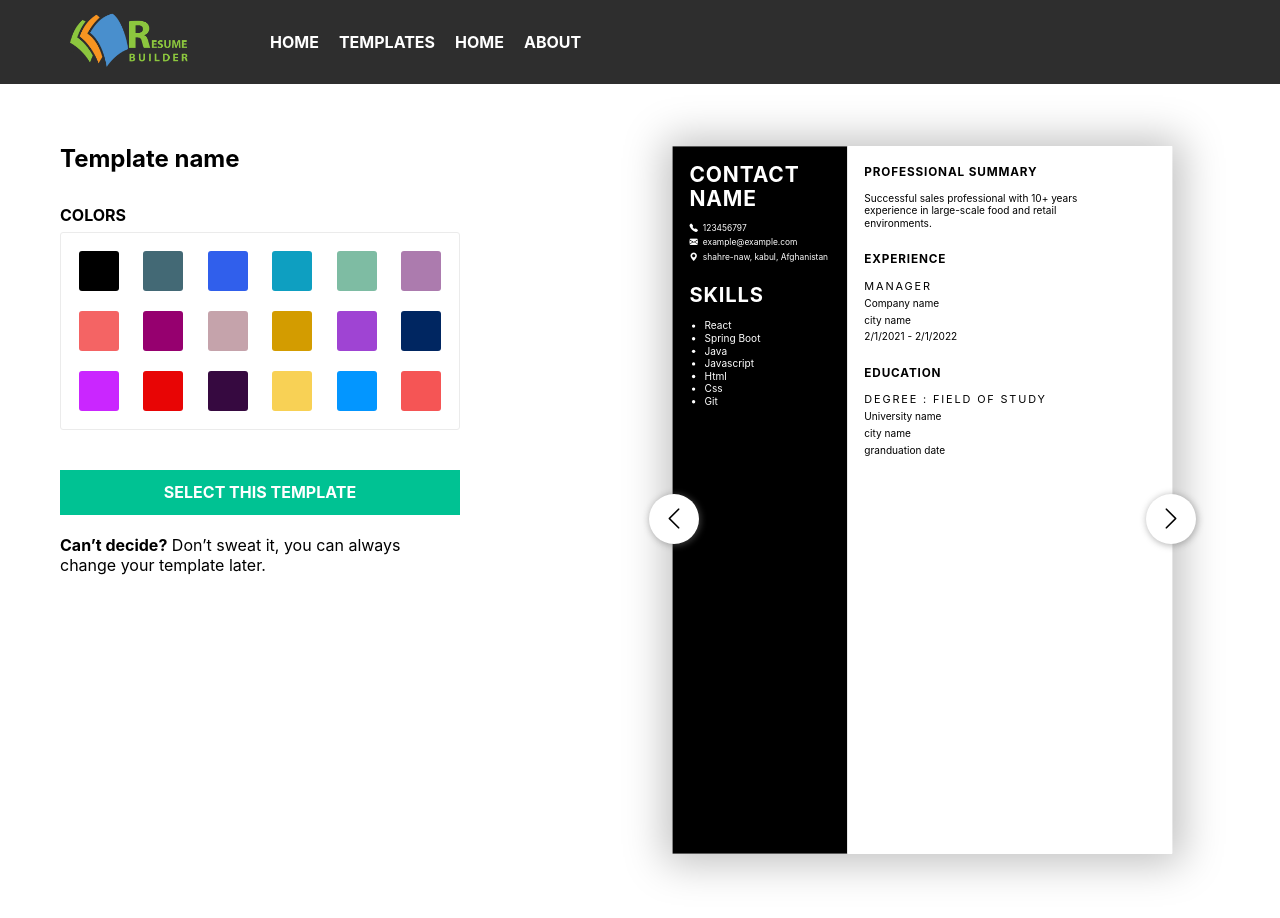
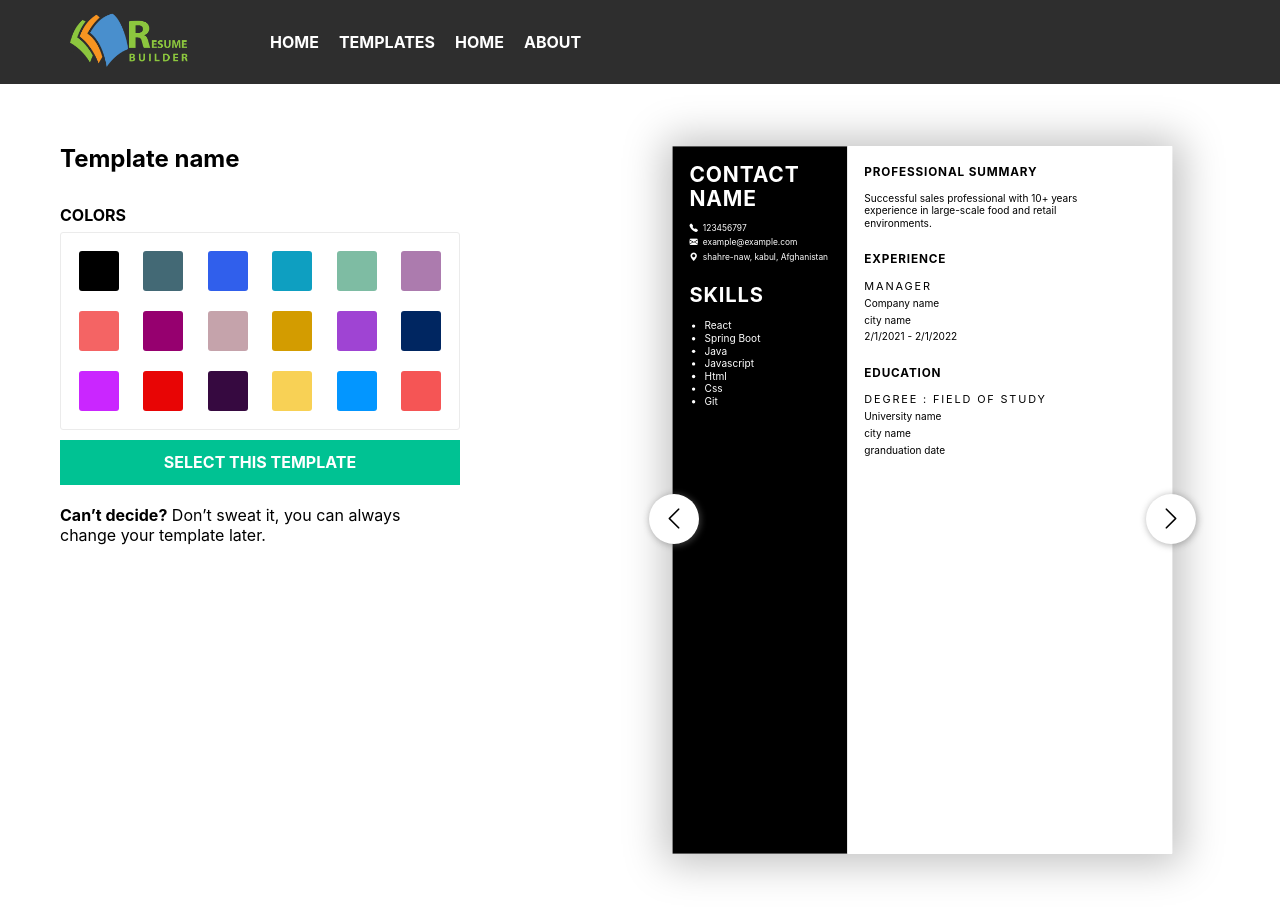
Before and after one commit to Aliherawi7/resume-builder, a React (Create React App) app: page /templates in a window 1280 px wide. Shown: the top 918 px of the page. Built offline with nearby package versions, Linux system fonts and the light colour scheme.

Commit message:
paddings and margins changed

```diff
--- a/src/UI/ColorBox.css
+++ b/src/UI/ColorBox.css
@@ -16,7 +16,7 @@
     width: 100%;
     border: 1px solid #ebebeb;
     padding: 8px;
-    margin: 5px 0 40px;
+    margin: 5px 0 10px;
     border-radius: 3px;
     display: flex;
     flex-flow: wrap;
--- a/src/UI/Fonts.css
+++ b/src/UI/Fonts.css
@@ -1,7 +1,5 @@
 .fonts-box{
     max-width: 400px;
-    display: flex;
-    flex-direction: column;
 }
 .fonts-box label{
     font-size: 16px;
```
